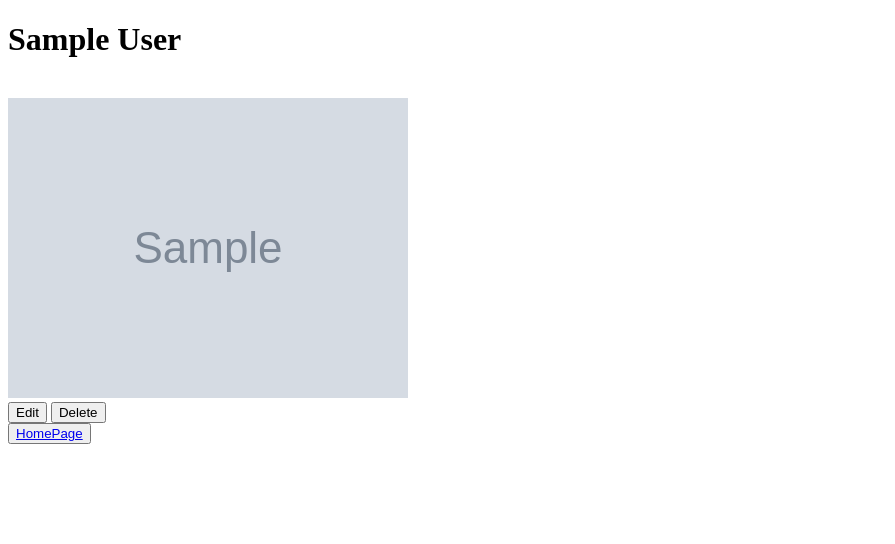
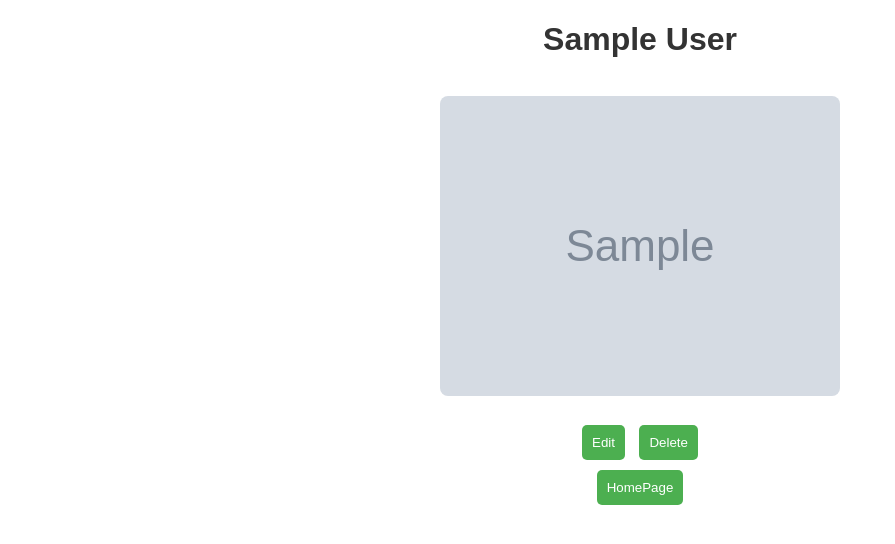
Before and after one commit to tunderscoreyler9/Springboard-exercises, a Flask app: page /1 in a window 1280 px wide. Shown: the top 544 px of the page, without its empty margins (0-895 px from the left). Run offline with Flask 3, Linux system fonts and the light colour scheme; tables that the repository leaves empty hold one stand-in row (values such as "Sample post"); grey boxes marked "Sample" are stand-in pictures.

Commit message:
added CSS for details.html

```diff
--- a/28/28.1/flask-blogly/static/styles.css
+++ b/28/28.1/flask-blogly/static/styles.css
@@ -1,18 +1,19 @@
 body {
     font-family: 'Arial', sans-serif;
     margin: 20px;
+    text-align: center;
 }
 
 h1 {
     color: #333;
+    margin-bottom: 20px;
 }
 
-ul {
-    padding: 0;
-}
-
-li {
-    margin-bottom: 10px;
+img {
+    max-width: 100%;
+    height: auto;
+    border-radius: 8px;
+    margin-bottom: 20px;
 }
 
 button {
@@ -21,8 +22,16 @@ button {
     padding: 10px;
     border: none;
     cursor: pointer;
+    margin: 5px;
+    border-radius: 5px;
 }
 
-form {
-    margin-top: 20px;
+a {
+    text-decoration: none;
+    color: white;
 }
+
+li a {
+    text-decoration: none;
+    color: black;
+}
--- a/28/28.1/flask-blogly/templates/details.html
+++ b/28/28.1/flask-blogly/templates/details.html
@@ -5,6 +5,7 @@
     <meta charset="UTF-8">
     <meta name="viewport" content="width=device-width, initial-scale=1.0">
     <title>{{user.first_name}}</title>
+    <link rel="stylesheet" href="static/styles.css">
 </head>
 
 <body>
```
